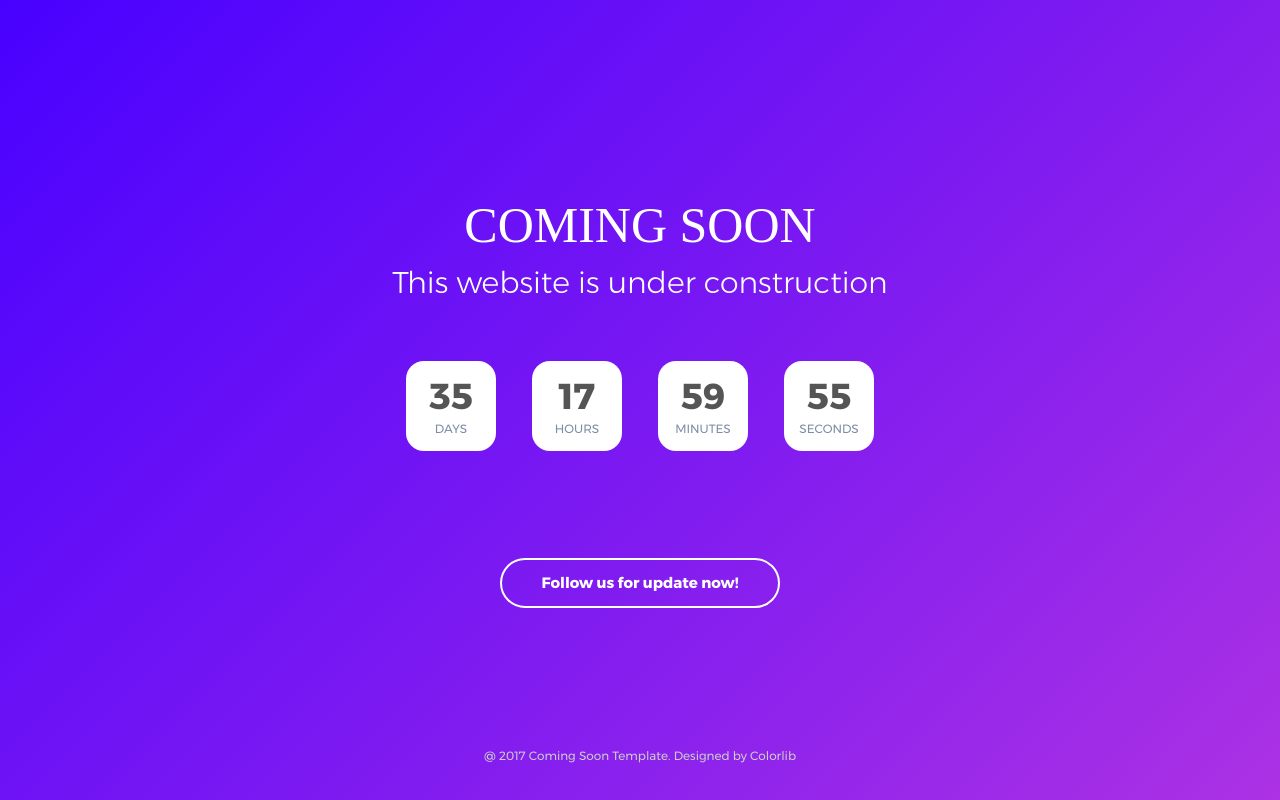
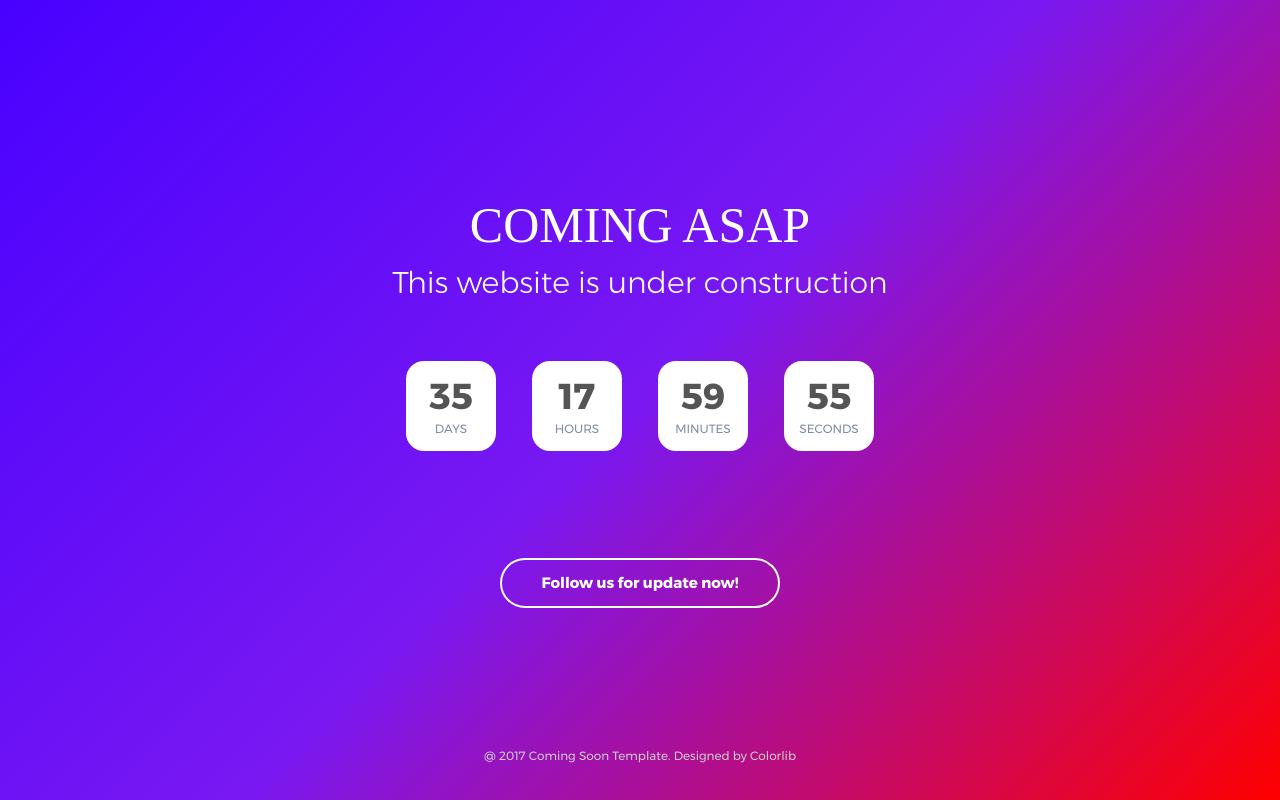
Before and after one commit to yeganeh-khalili/git-exersice, a plain HTML site: page index.html in a window 1280 px wide. Drawn offline with nearby package versions, Linux system fonts and the light colour scheme; a web font is replaced by a local one.

Commit message:
ui improvement

```diff
--- a/css/main.css
+++ b/css/main.css
@@ -355,10 +355,10 @@ input.input100 {
 /*---------------------------------------------*/
 .bg-g1 {
   background: #7918f2;
-  background: -webkit-linear-gradient(-45deg, #ac32e4, #7918f2, #4801ff);
-  background: -o-linear-gradient(-45deg, #ac32e4, #7918f2, #4801ff);
-  background: -moz-linear-gradient(-45deg, #ac32e4, #7918f2, #4801ff);
-  background: linear-gradient(-45deg, #ac32e4, #7918f2, #4801ff);
+  background: -webkit-linear-gradient(-45deg, red, #7918f2, #4801ff);
+  background: -o-linear-gradient(-45deg, red,red #7918f2, #4801ff);
+  background: -moz-linear-gradient(-45deg, red, #7918f2, #4801ff);
+  background: linear-gradient(-45deg, red, #7918f2, #4801ff);
 }
 
 
--- a/index.html
+++ b/index.html
@@ -28,7 +28,7 @@
 		<span></span>
 		<div class="flex-col-c p-t-50 p-b-50">
 			<h3 class="l1-txt1 txt-center p-b-10">
-				Coming Soon
+				Coming asap
 			</h3>
 
 			<p class="txt-center l1-txt2 p-b-60">
```
